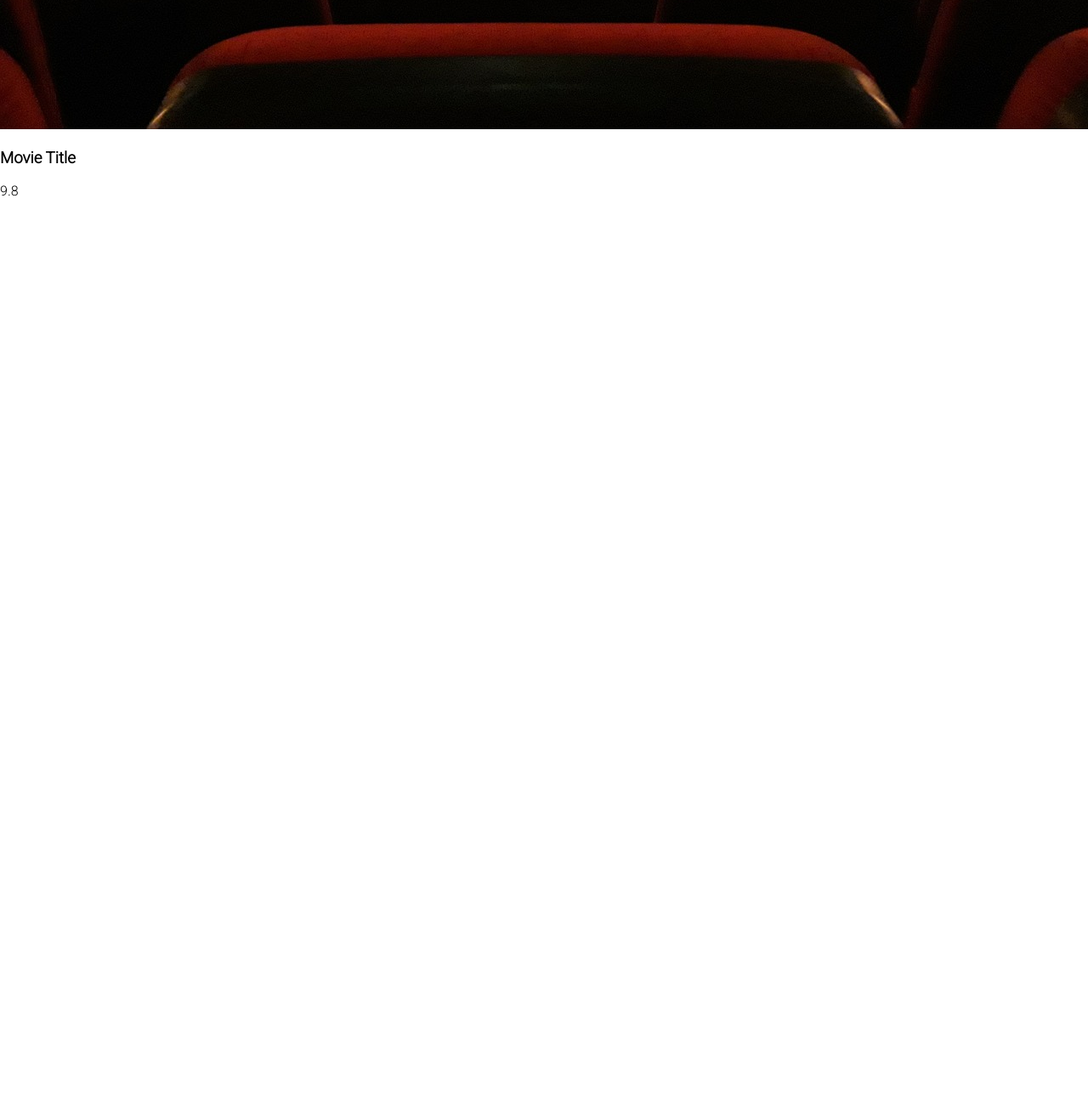
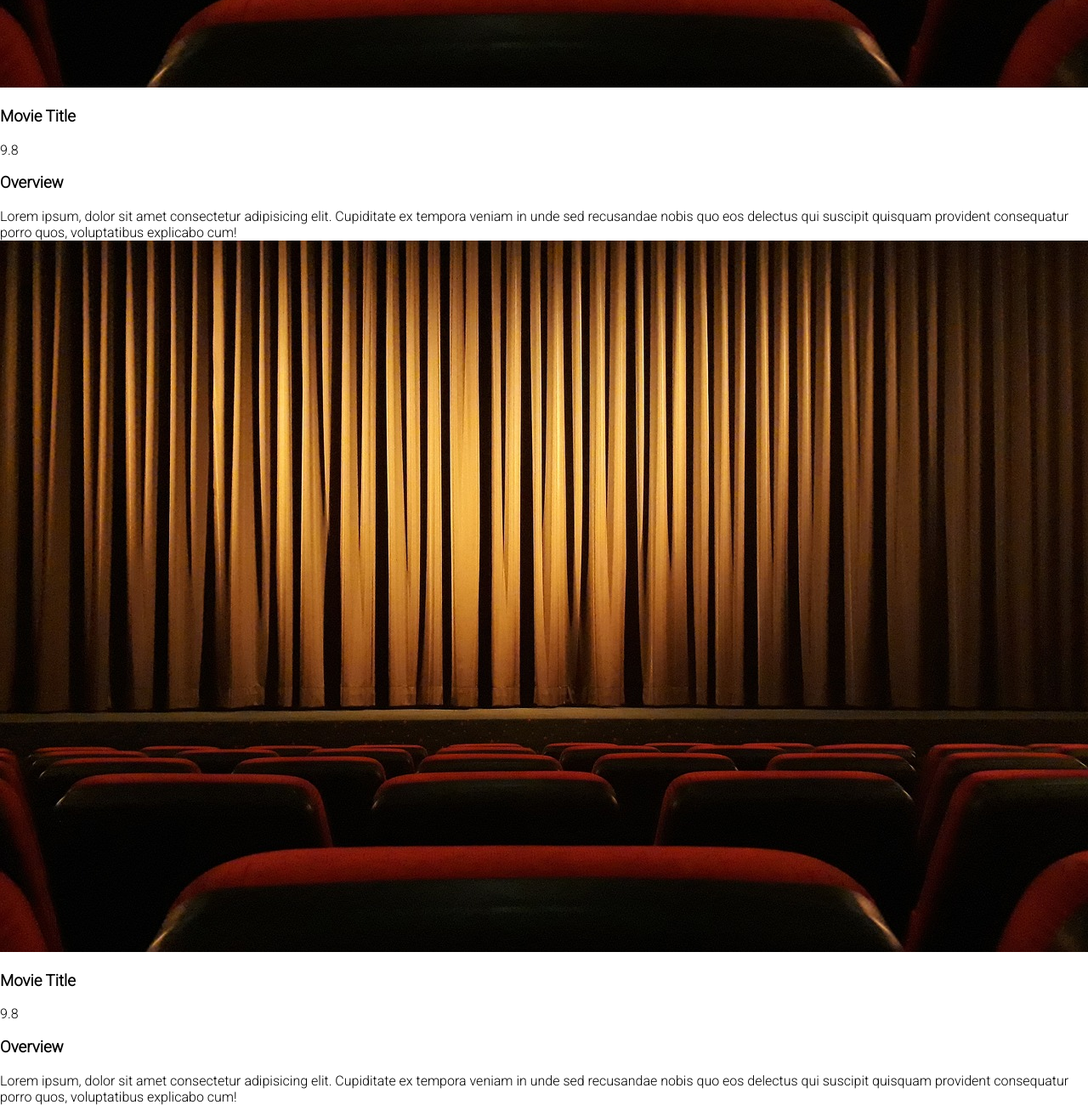
Before and after one commit to felianfilian/movie_app, a plain HTML site: page index.html in a window 1280 px wide. Shown: the part 636-1936 px from the top of the page at 85% size. Before the commit the page ends 870 px from the top, so only its background shows below. Drawn offline with Linux system fonts and the light colour scheme.

Commit message:
finished html

```diff
--- a/index.html
+++ b/index.html
@@ -18,10 +18,43 @@
   </header>
 
   <main id="main">
-    <img src="images/movie-seats.jpg" alt="movie-seats">
-    <div class="movie-info">
-      <h3>Movie Title</h3>
-      <span class="green">9.8</span>
+    <div class="movie">
+      <img src="images/movie-seats.jpg" alt="movie-seats">
+      <div class="movie-info">
+        <h3>Movie Title</h3>
+        <span class="green">9.8</span>
+      </div>
+      <div class="overview">
+        <h3>Overview</h3>
+        Lorem ipsum, dolor sit amet consectetur adipisicing elit. Cupiditate ex tempora veniam in unde sed recusandae
+        nobis quo eos delectus qui suscipit quisquam provident consequatur porro quos, voluptatibus explicabo cum!
+      </div>
+    </div>
+
+    <div class="movie">
+      <img src="images/movie-seats.jpg" alt="movie-seats">
+      <div class="movie-info">
+        <h3>Movie Title</h3>
+        <span class="green">9.8</span>
+      </div>
+      <div class="overview">
+        <h3>Overview</h3>
+        Lorem ipsum, dolor sit amet consectetur adipisicing elit. Cupiditate ex tempora veniam in unde sed recusandae
+        nobis quo eos delectus qui suscipit quisquam provident consequatur porro quos, voluptatibus explicabo cum!
+      </div>
+    </div>
+
+    <div class="movie">
+      <img src="images/movie-seats.jpg" alt="movie-seats">
+      <div class="movie-info">
+        <h3>Movie Title</h3>
+        <span class="green">9.8</span>
+      </div>
+      <div class="overview">
+        <h3>Overview</h3>
+        Lorem ipsum, dolor sit amet consectetur adipisicing elit. Cupiditate ex tempora veniam in unde sed recusandae
+        nobis quo eos delectus qui suscipit quisquam provident consequatur porro quos, voluptatibus explicabo cum!
+      </div>
     </div>
   </main>
 
```
